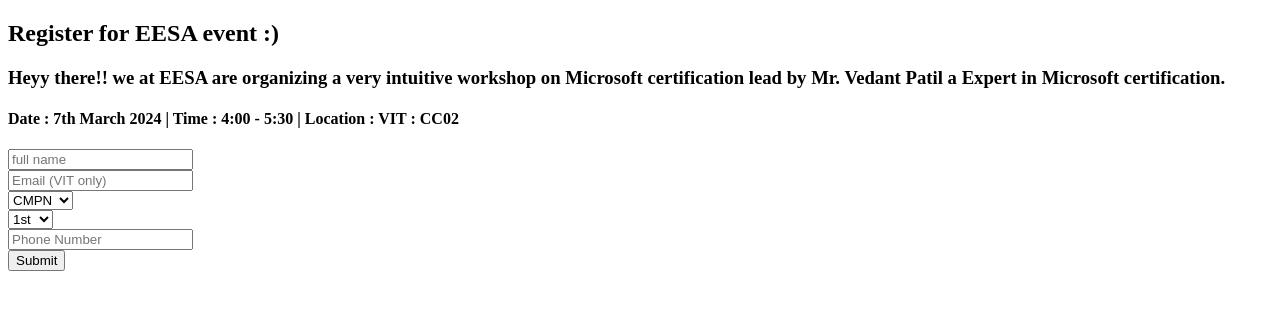
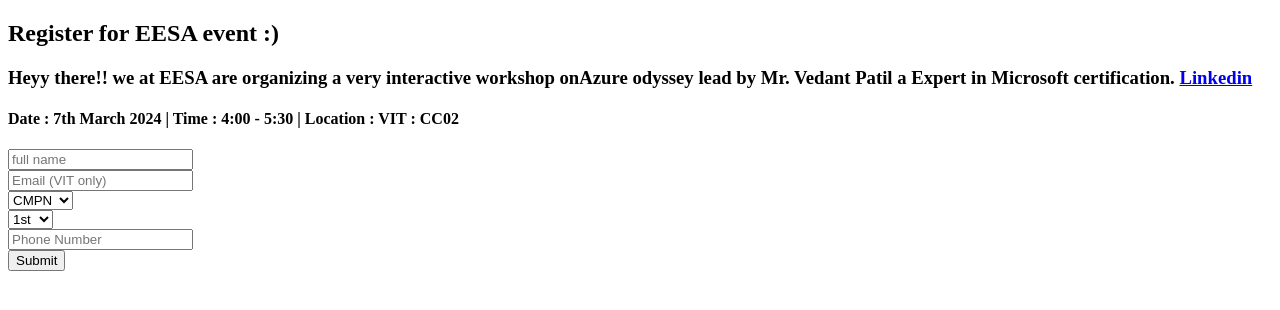
Before and after one commit to Harry-jain/hkt24, a Next.js app: page /register in a window 1280 px wide. Shown: the top 310 px of the page. Built offline with nearby package versions, Linux system fonts and the light colour scheme.

Commit message:
Update sgfd index.js

```diff
--- a/pages/register/index.js
+++ b/pages/register/index.js
@@ -36,10 +36,10 @@ const Contact = () => {
             Register for <span className="text-accent font-extrabold">EESA event :)</span>
           </h2>
           <h3 className=" p-2 text-white text-[30px] text-sm font-bold">
-            Heyy there!! we at EESA are organizing a very intuitive workshop on
-            Microsoft certification lead by{" "}
+            Heyy there!! we at EESA are organizing a very interactive workshop on
+            <span className="text-xl">Azure odyssey</span> lead by{" "}
             <span className=" text-accent text-xl"> Mr. Vedant Patil </span>a
-            Expert in Microsoft certification.{" "}
+            Expert in Microsoft certification. <a className="" href="https://www.linkedin.com/in/vedant-patil-6082/">Linkedin</a>{" "}
           </h3>
           <h4 className=" p-2 text-white text-xs font-extrabold text-[30px]">
            Date : <span className="text-accent">7th March 2024</span> | Time : <span className="text-accent">4:00 - 5:30</span> | Location : <span className="text-accent">VIT : CC02</span>
```
